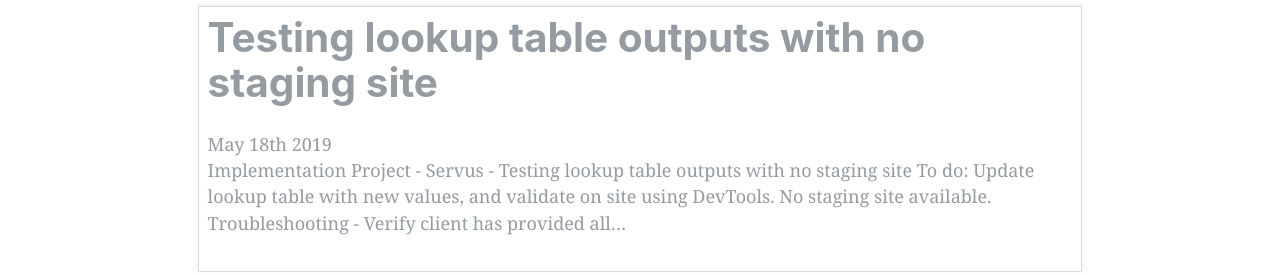
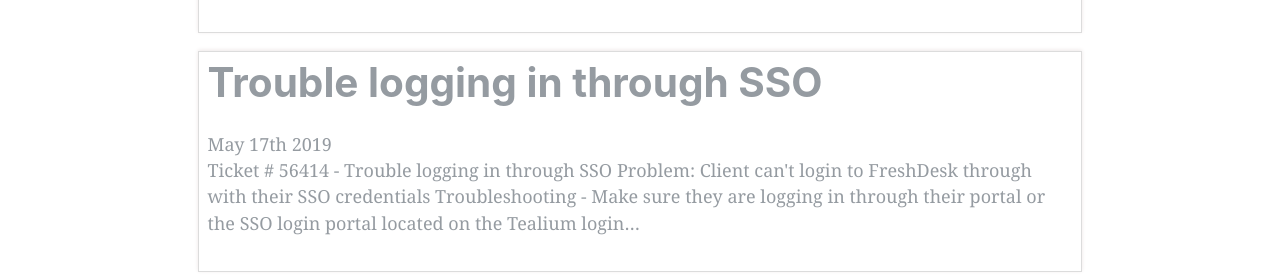
Before and after one commit to mjbenefiel/react-blog-sample, a Gatsby site: page / in a window 1280 px wide. Shown: the part 595-870 px from the top of the page. Built offline with nearby package versions, Linux system fonts and the light colour scheme; Gatsby itself is replaced by a stand-in of ours.

Commit message:
new date

```diff
--- a/src/pages/2019.02/index.md
+++ b/src/pages/2019.02/index.md
@@ -1,7 +1,7 @@
 ---
 title: "Trouble logging in through SSO"
 description: This post is related to the gatsbyjsa
-date: '2019-05-18'
+date: '2019-05-17'
 image: 'time.jpg'
 ---
 ## Ticket # 56414 - Trouble logging in through SSO
```
